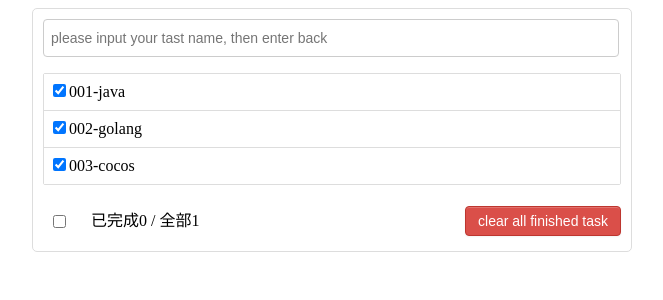
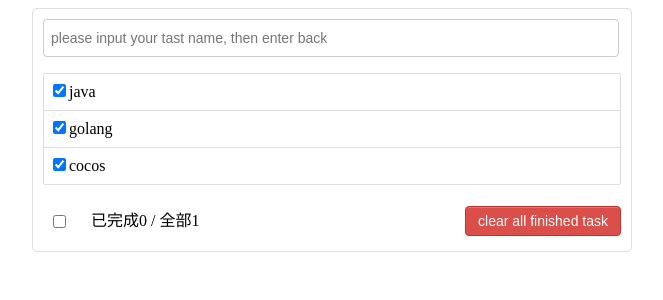
Before and after one commit to wseal/doc, a React (Create React App) app in the folder code/hello-react/: page / in a window 1280 px wide. Shown: the top 300 px of the page, without its empty margins (308-971 px from the left). Built offline with nearby package versions, Linux system fonts and the light colour scheme.

Commit message:
child call parent function

```diff
--- a/code/hello-react/src/App.js
+++ b/code/hello-react/src/App.js
@@ -27,13 +27,24 @@
     this.setState({ todos: newTodos });
   };
 
+  updateTodo = (id, done) => {
+    const { todos } = this.state;
+    const newTodos = todos.map((todo) => {
+      if (todo.id === id) return { ...todo, done: done };
+
+      return todo;
+    });
+
+    this.setState({ todos: newTodos });
+  };
+
   render(h) {
     const { todos } = this.state;
     return (
       <div className="todo-container">
         <div className="todo-wrap">
           <Header addTodo={this.addTodo} />
-          <List todos={todos} />
+          <List todos={todos} updateTodo={this.updateTodo} />
           <Footer />
         </div>
       </div>
--- a/code/hello-react/src/components/Item/index.jsx
+++ b/code/hello-react/src/components/Item/index.jsx
@@ -12,14 +12,21 @@
     }
   }
 
+  handleCheck = (id)=>{
+    return (event)=>{
+      // event.target.checked
+      this.props.updateTodo(id, event.target.checked)
+    }
+  }
+
   render() {
     const {id, name, done} = this.props;
     const {mouse} = this.state
     return (
       <li style={{backgroundColor: mouse? '#ddd': 'white'}} onMouseEnter={this.handleMouse(true)} onMouseLeave={this.handleMouse(false)}>
           <label >
-            <input type="checkbox" defaultChecked={done} />
-            <span>{id}-{name}</span>
+            <input type="checkbox" defaultChecked={done} onChange={this.handleCheck(id)}/>
+            <span>{name}</span>
           </label>
           <button className='btn btn-danger' style={{display: mouse ? 'block' : 'none'}}>Del</button>
         </li>
--- a/code/hello-react/src/components/List/index.jsx
+++ b/code/hello-react/src/components/List/index.jsx
@@ -4,12 +4,12 @@
 import './index.css'
 
 const Index = (props) => {
-const{todos} = props
+const{todos, updateTodo} = props
   return (
     <ul className='todo-main'>
       {
         todos.map((todo)=>{
-          return <Item key={todo.id} {...todo} />
+          return <Item key={todo.id} {...todo} updateTodo={updateTodo} />
         })
       }
     </ul>
```
